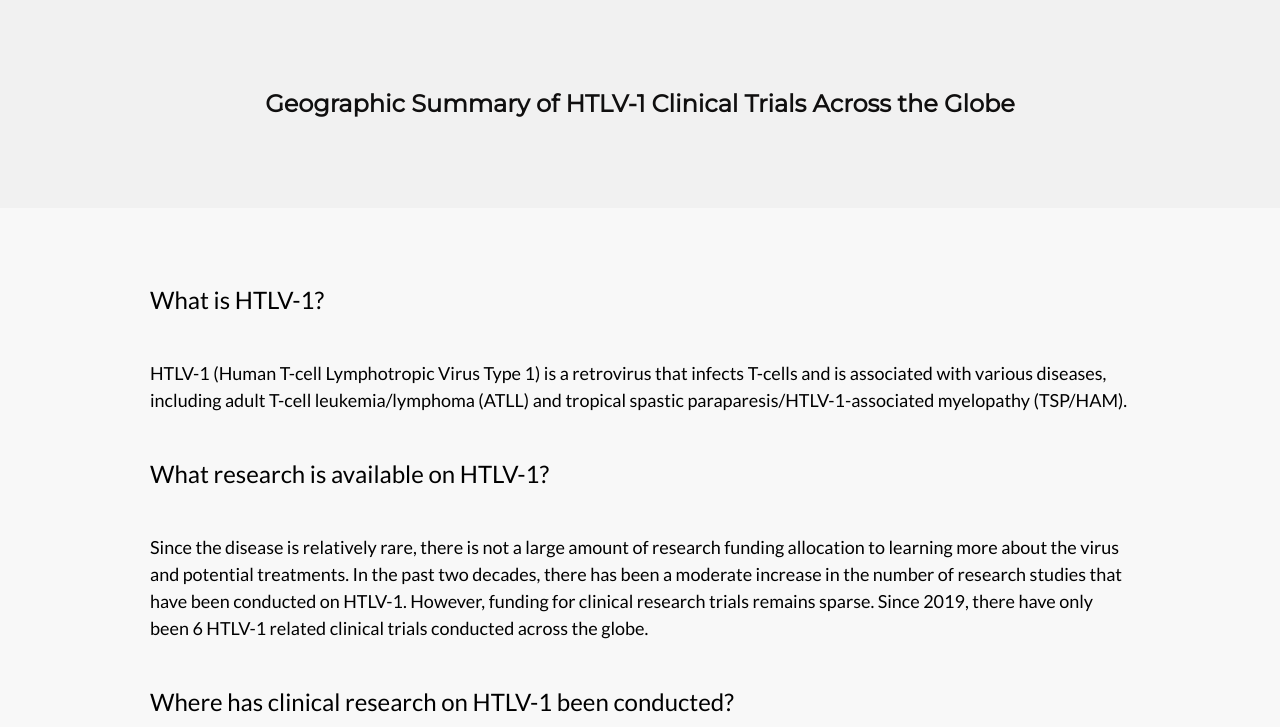
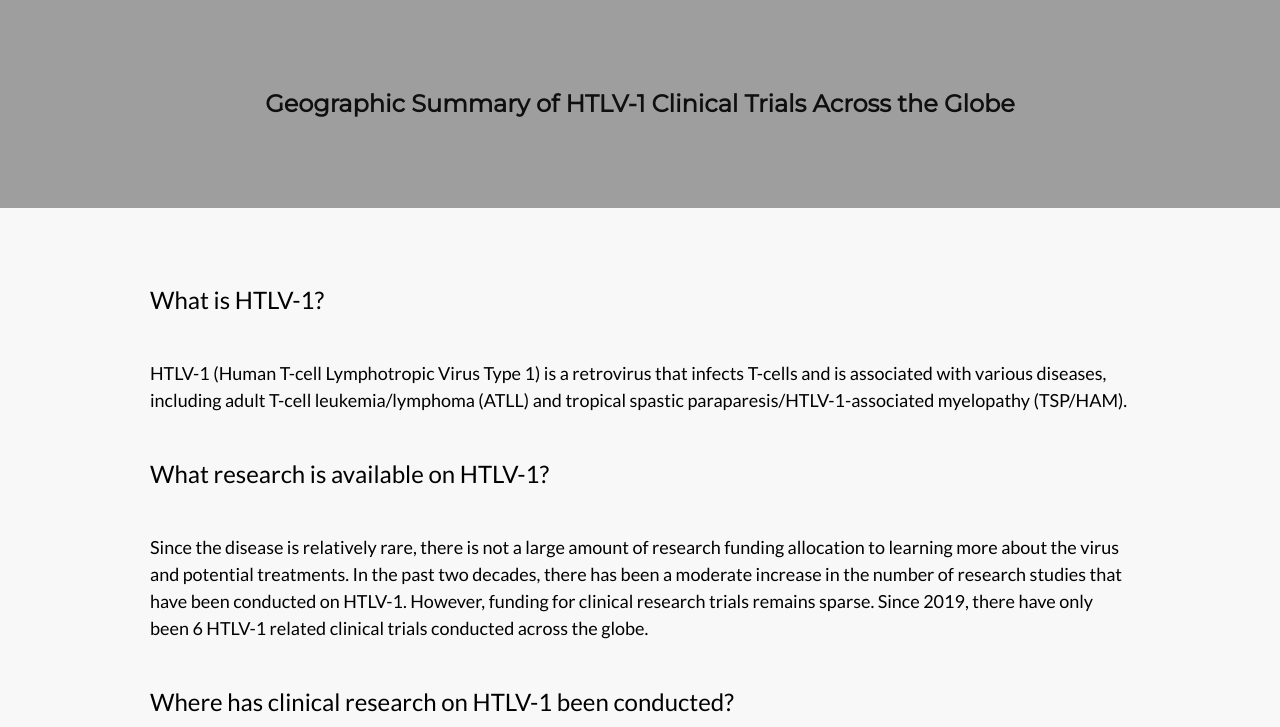
Before and after one commit to Shan-1100/js_project, a plain HTML site: page index.html in a window 1280 px wide. Shown: the top 727 px of the page. Drawn offline with nearby package versions, Linux system fonts and the light colour scheme.

Commit message:
color update

```diff
--- a/index.html
+++ b/index.html
@@ -35,7 +35,7 @@ body,h1,h2,h3,h4,h5,h6 {font-family: "Lato", sans-serif}
 
 </head>
 <body>
-<header class="w3-container w3-light-grey w3-center" style="padding:70px 16px">
+<header class="w3-container w3-grey w3-center" style="padding:70px 16px">
   <h1 class="w3-margin w3-xlarge">Geographic Summary of HTLV-1 Clinical Trials Across the Globe</h1>
 </header>
 <!-- Lot's of CSS Selectors below!-->
```
